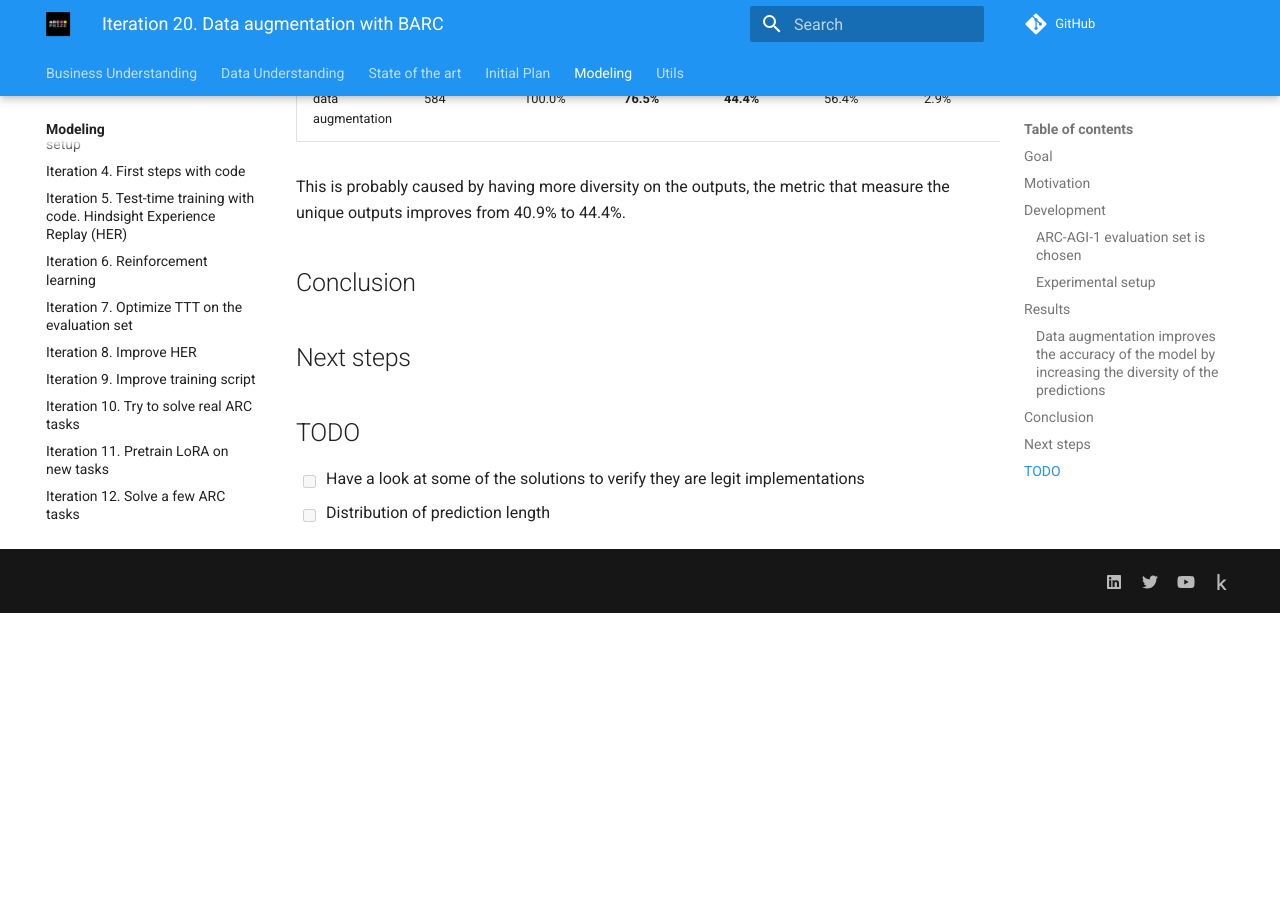
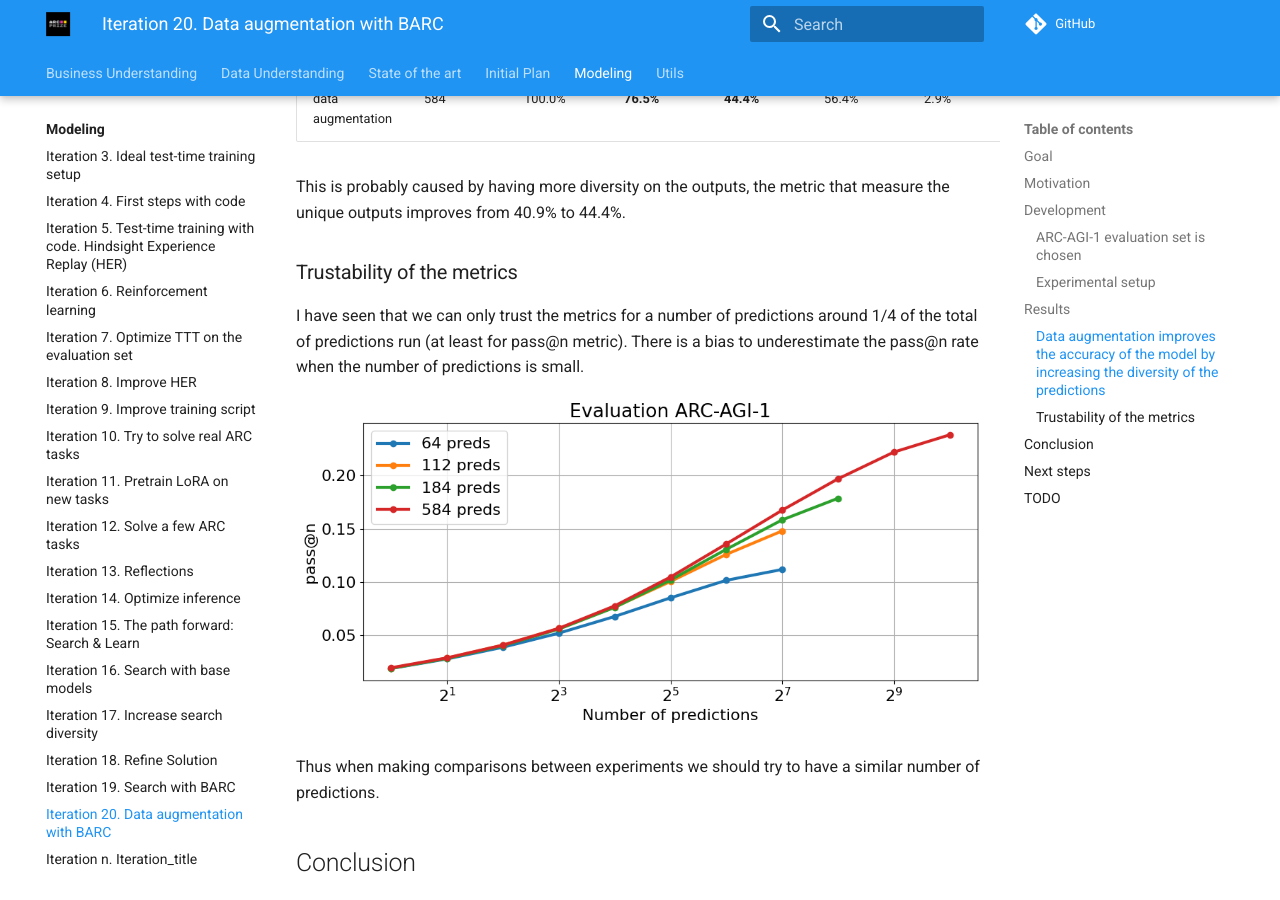
Before and after one commit to ironbar/arc25, an MkDocs documentation site: the page built from docs/modeling/Iteration_20_data_augmentation_with_BARC.md, in a window 1280 px wide and 900 px high, scrolled down 1611 px. Built offline with MkDocs 1.6.1 and Material for MkDocs 9.7.7, drawn with Linux system fonts in a browser that asks for light colours; comment, search, counter and statistics services are not loaded; before the commit the page ends 2224 px from its top, so only the background shows below that.

Commit message:
documented more results

```diff
--- a/docs/modeling/Iteration_20_data_augmentation_with_BARC.md
+++ b/docs/modeling/Iteration_20_data_augmentation_with_BARC.md
@@ -53,6 +53,16 @@
 This is probably caused by having more diversity on the outputs, the metric that measure the unique outputs improves
 from 40.9% to 44.4%.
 
+### Trustability of the metrics
+
+I have seen that we can only trust the metrics for a number of predictions around 1/4 of the total
+of predictions run (at least for pass@n metric). There is a bias to underestimate the pass@n rate when
+the number of predictions is small.
+
+![alt text](res/1755840721821_image.png)
+
+Thus when making comparisons between experiments we should try to have a similar number of predictions.
+
 ## Conclusion
 
 ## Next steps
```
Also changed, not shown: docs/modeling/res/1755840721821_image.png (added), 1 other file.
